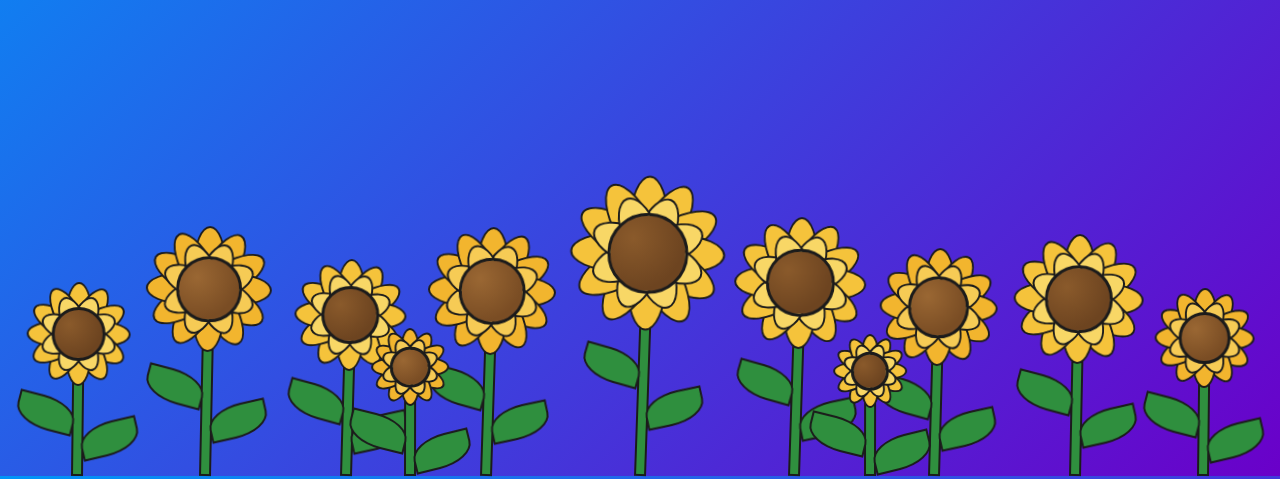
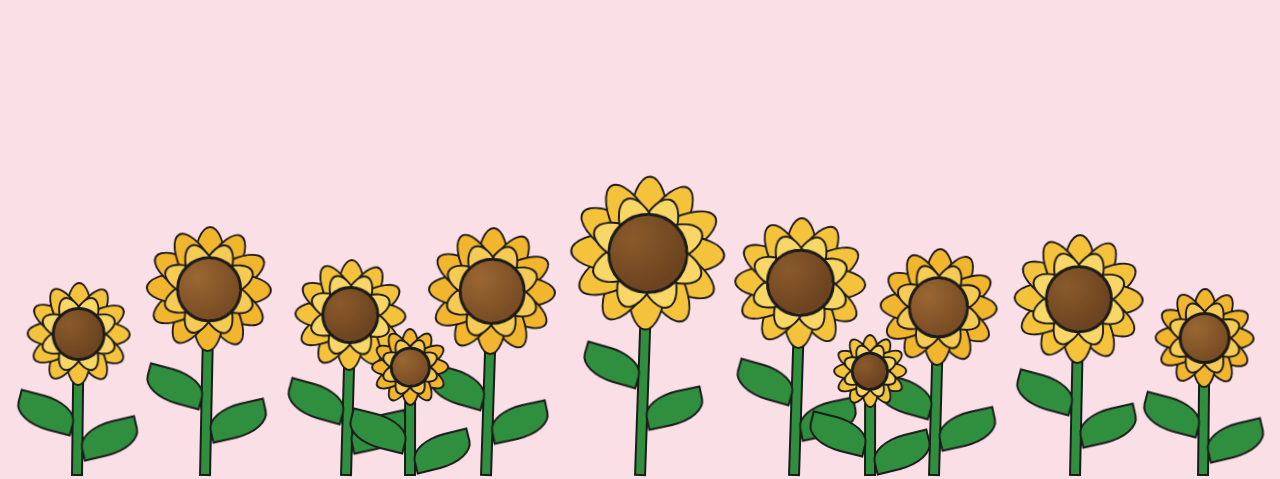
Before and after one commit to Sabkir/PARA-AULIS-PT2, a plain HTML site: page index.html in a window 1280 px wide. Shown: the part 324-803 px from the top of the page. Drawn offline with Linux system fonts and the light colour scheme.

Commit message:
Change background color in style.css

```diff
--- a/style.css
+++ b/style.css
@@ -9,7 +9,7 @@ body {
   min-height: 100vh;
   display: flex;
   flex-direction: column;
- background: linear-gradient(135deg, #0095f8, #6A00C9);
+  background: #fbdfe7;
   font-family: "Trebuchet MS", "Segoe UI", sans-serif;
   overflow-x: hidden;
 }
```
